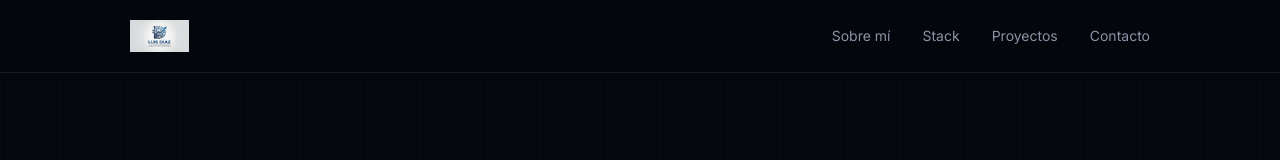
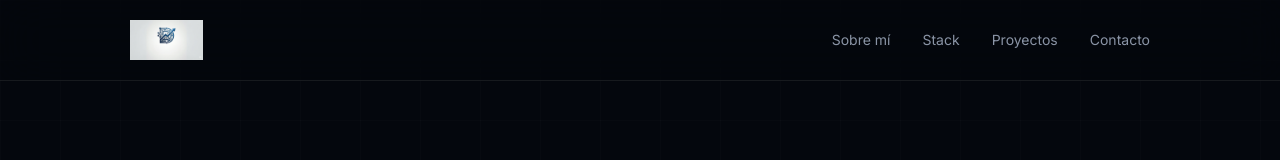
Before and after one commit to LuisDiazAl/My-own-site, a Next.js app: page / in a window 1280 px wide. Shown: the top 160 px of the page. Built offline with nearby package versions, Linux system fonts and the light colour scheme.

Commit message:
change logo v2

```diff
--- a/src/components/Header.tsx
+++ b/src/components/Header.tsx
@@ -9,7 +9,7 @@ export default function Header() {
     <header className="fixed top-0 left-0 right-0 z-50 bg-primary/60 backdrop-blur-xl border-b border-border-subtle">
       <nav className="max-w-[1100px] mx-auto px-6 lg:px-10 py-5 flex justify-between items-center">
         <a href="#" className="flex items-center">
-          <img src="/logo-ld.png" alt="Luis Diaz" className="h-8 w-auto" />
+          <img src="/logo-l.png" alt="Luis Diaz" className="h-10 w-auto" />
         </a>
 
         <button
```
Also changed, not shown: public/logo-l.png (added), public/logo-ld.png (deleted).
